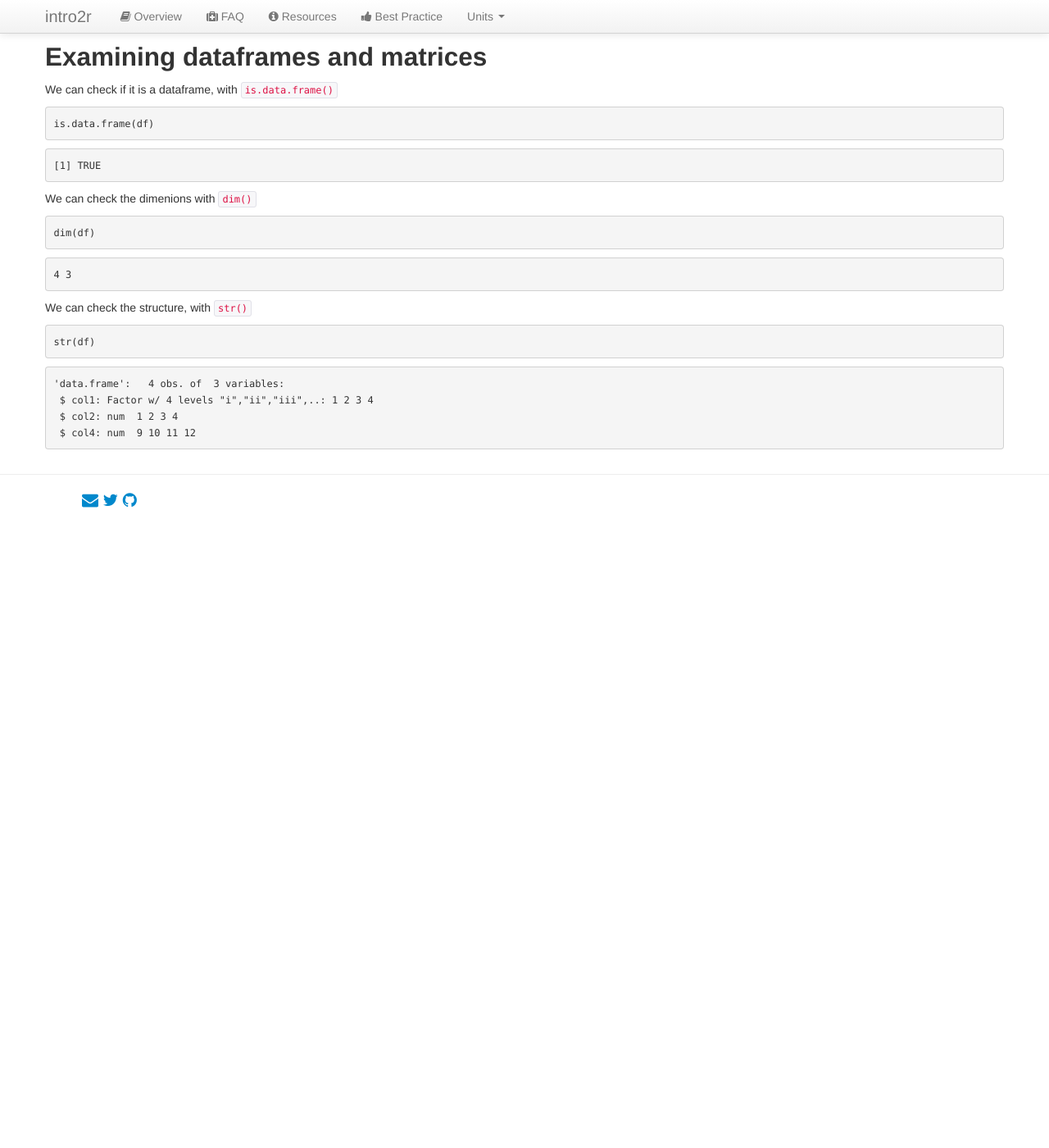
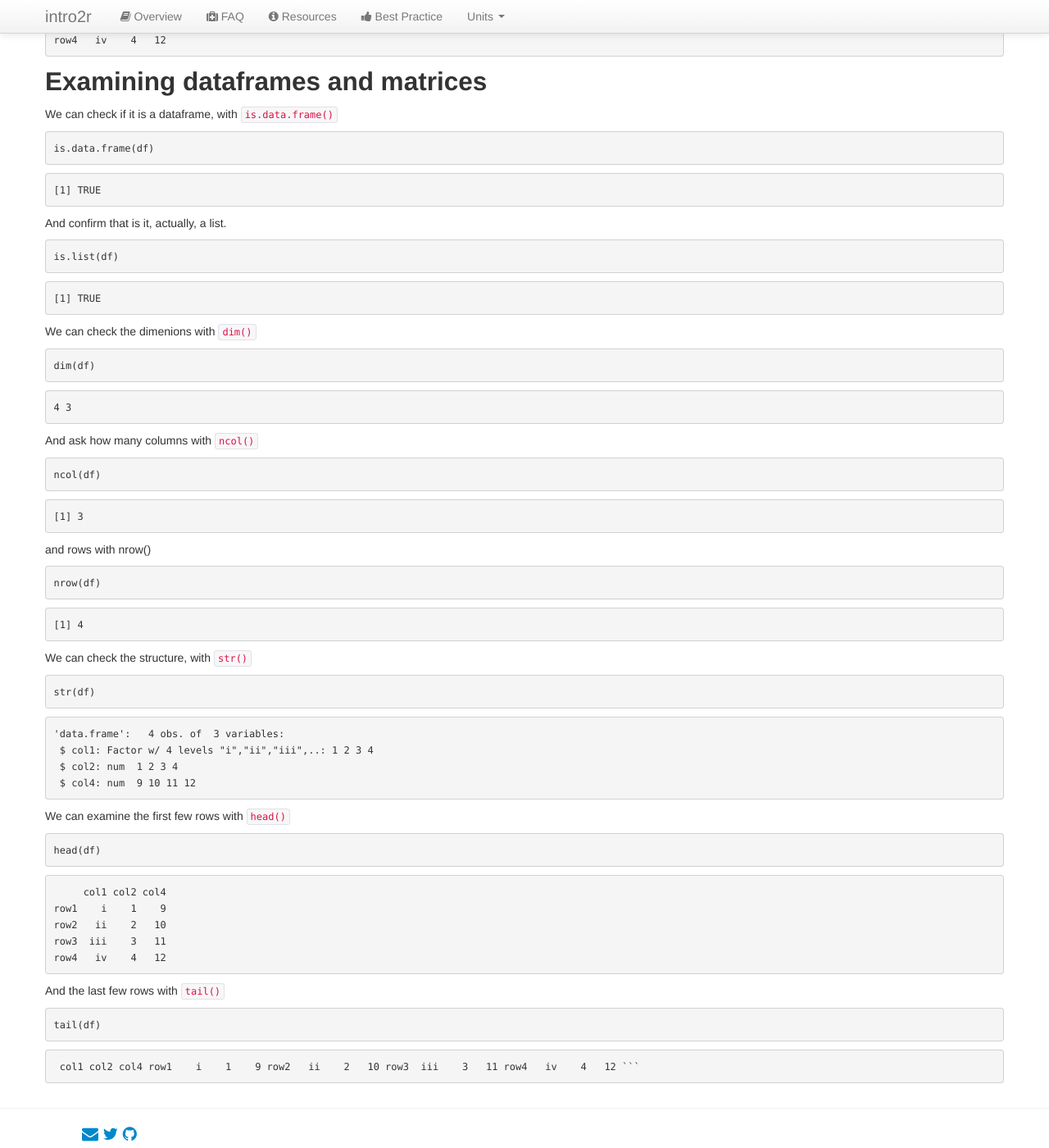
Before and after one commit to intro2r/intro2r, a Jekyll site: the page built from unit2/matrices-and-dataframes.md, in a window 1280 px wide and 1400 px high, scrolled down 3393 px. Shown: the whole window at 82% size. Built offline with Jekyll 4.4.1, drawn with Linux system fonts in a browser that asks for light colours; before the commit the page ends 4023 px from its top, so only the background shows below that; some of the changed text lies outside the part shown.

Commit message:
Update matrices-and-dataframes.md

````diff
--- a/unit2/matrices-and-dataframes.md
+++ b/unit2/matrices-and-dataframes.md
@@ -111,6 +111,8 @@
 
 Dataframes are also two-dimensional objects. But, unlike matrices, dataframes can include columns of any data type.
 
+Techically, data frames are a type of list where every part (i.e., column) of the list has same length. A data frame is therefore a rectangular list.
+
 Data frames area akin to the usual "observations and variables" model that most statistical software uses. They are also similar to database tables.
 
 So, each row of a data frame should represent an observation and the elements in a given row represent information about that observation. Each column has all the information about a particular variable for the entire data set.
@@ -206,6 +208,15 @@
 [1] TRUE
 ```
 
+And confirm that is it, actually, a list.
+```r
+is.list(df)
+```
+```
+[1] TRUE
+```
+
+
 We can check the dimenions with `dim()`
 ```r
 dim(df)
@@ -213,6 +224,23 @@
 ```
 4 3
 ```
+
+And ask how many columns with `ncol()`
+```r
+ncol(df)
+```
+```
+[1] 3
+```
+
+and rows with nrow()
+```r
+nrow(df)
+```
+```
+[1] 4
+```
+
 
 We can check the structure, with `str()`
 ```r
@@ -224,3 +252,26 @@
  $ col2: num  1 2 3 4
  $ col4: num  9 10 11 12
 ```
+
+We can examine the first few rows with `head()`
+```r
+head(df)
+```
+```
+     col1 col2 col4
+row1    i    1    9
+row2   ii    2   10
+row3  iii    3   11
+row4   iv    4   12
+```
+
+And the last few rows with `tail()`
+```r
+tail(df)
+```
+     col1 col2 col4
+row1    i    1    9
+row2   ii    2   10
+row3  iii    3   11
+row4   iv    4   12
+```
````
